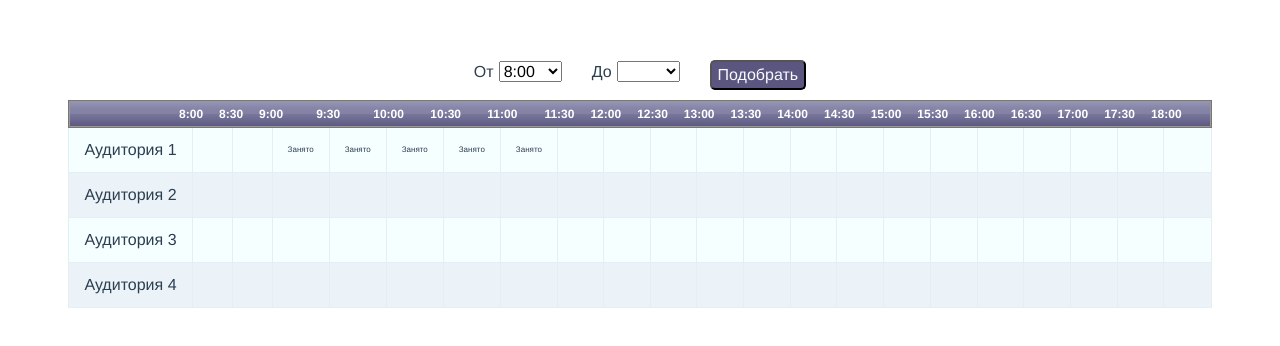
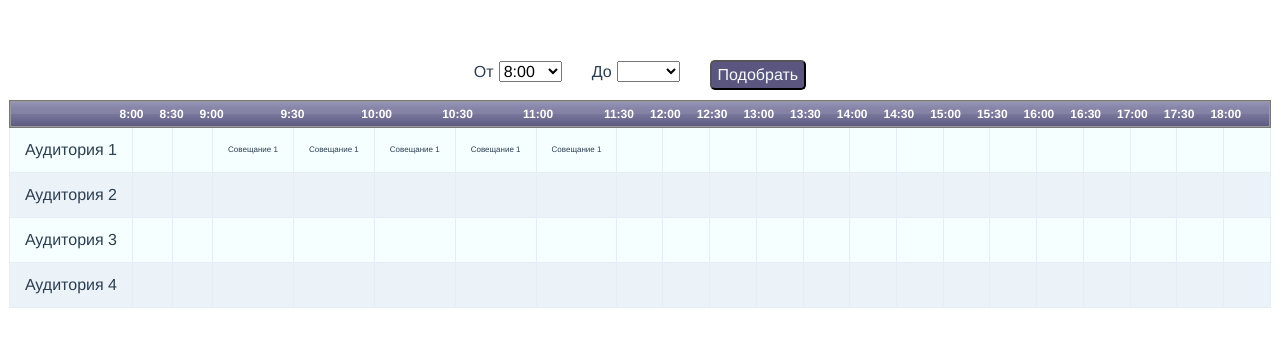
Before and after one commit to LaduchaBudzun/audience-app, a Vue app: page / in a window 1280 px wide. Shown: the top 346 px of the page. Built offline with nearby package versions, Linux system fonts and the light colour scheme.

Commit message:
modified:   src/components/Audience.vue

```diff
--- a/src/components/Audience.vue
+++ b/src/components/Audience.vue
@@ -30,11 +30,8 @@
        <td v-for="(cell,index) in time.slice(1)" :key="index" >
          <!-- {{cell}} -->
 
-        <div class="meeting-item" v-if="displayEvents(audience,cell)">Занято</div>
+        <div  v-for="(meeting,index) in audience.events" :key="index" class="meeting-item">{{ displayMeeting(meeting, cell)}}</div>
        </td>
-
-
-
 
       </tr>
 
@@ -155,21 +152,22 @@ export default {
            return this.time.slice((this.from.id + 1))
 
         },
-       displayEvents(audience,cell) {
+      //  displayEvents(audience,cell) {
 
-         const even = (element) => cell.id >= element.startId && cell.id < element.endId
+      //    const even = (element) => cell.id >= element.startId && cell.id < element.endId
 
 
-         if (audience.events.some(even)){
-          return true
-         }
-       },
-      //  displayMeeting(audience) {
-      //       console.log(audience.events[0].name)
+      //    if (audience.events.some(even)){
+      //     return true
+      //    }
+      //  },
+       displayMeeting(meeting, cell) {
+            // console.log(audience.events[0].name)
 
-      //     return audience.events[0].name
-
-      //  }
+           if(cell.id >= meeting.startId && cell.id < meeting.endId ){
+              return meeting.name
+            }
+       }
 
       }
   }
```
